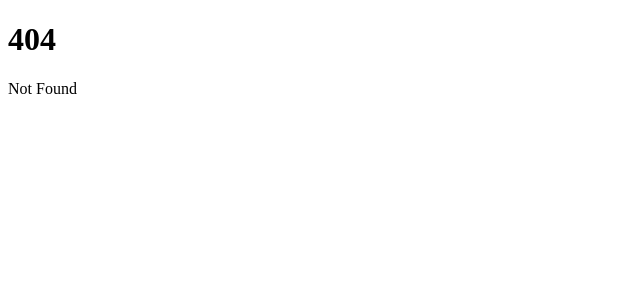
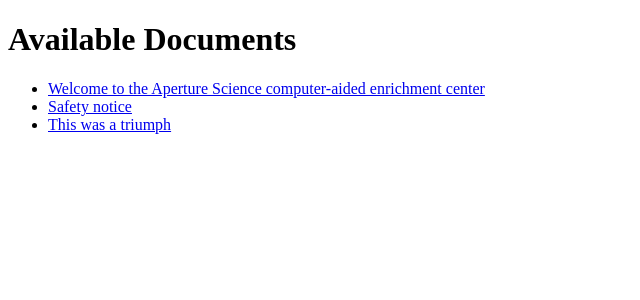
Before and after one commit to kitty-committee/kittysync, a SvelteKit app in the folder packages/frontend/: page /app/documents in a window 1280 px wide. Before the commit this address had no page. Shown: the top 300 px of the page, without its empty margins (0-640 px from the left). Built offline with nearby package versions, Linux system fonts and the light colour scheme.

Commit message:
Display a list of temporart documents

```diff
--- /dev/null
+++ b/packages/frontend/src/routes/app/(authenticated)/documents/+page.server.ts
@@ -0,0 +1,11 @@
+import { posts } from './data.js';
+
+export function load() {
+    return {
+        summaries: posts.map((post) => ({
+            id: post.id,
+            slug: post.slug,
+            title: post.title
+        }))
+    };
+}
--- /dev/null
+++ b/packages/frontend/src/routes/app/(authenticated)/documents/+page.svelte
@@ -0,0 +1,12 @@
+<script lang="ts">
+    let { data } = $props();
+</script>
+
+
+<h1>Available Documents</h1>
+
+<ul>
+    {#each data.summaries as summary (summary.id)}
+        <li><a href="/app/documents/{summary.slug}">{summary.title}</a></li>
+    {/each}
+</ul>
--- /dev/null
+++ b/packages/frontend/src/routes/app/(authenticated)/documents/[slug]/+page.svelte
@@ -0,0 +1,6 @@
+<script lang="ts">
+    let { data } = $props();
+</script>
+
+<h1>{data.post.title}</h1>
+<div>{@html data.post.content}</div>
--- /dev/null
+++ b/packages/frontend/src/routes/app/(authenticated)/documents/data.js
@@ -0,0 +1,24 @@
+export const posts = [
+	{
+        id: 1,
+		slug: 'welcome',
+		title: 'Welcome to the Aperture Science computer-aided enrichment center',
+		content:
+			'<p>We hope your brief detention in the relaxation vault has been a pleasant one.</p><p>Your specimen has been processed and we are now ready to begin the test proper.</p>'
+	},
+
+	{
+        id: 2,
+		slug: 'safety',
+		title: 'Safety notice',
+		content:
+			'<p>While safety is one of many Enrichment Center Goals, the Aperture Science High Energy Pellet, seen to the left of the chamber, can and has caused permanent disabilities, such as vaporization. Please be careful.</p>'
+	},
+
+	{
+        id: 3,
+		slug: 'cake',
+		title: 'This was a triumph',
+		content: "<p>I'm making a note here: HUGE SUCCESS.</p>"
+	}
+];
```
Also changed, not shown: packages/frontend/src/routes/app/(authenticated)/documents/[slug]/+page.server.ts (added, +12 -0 lines), 1 other file (tests, documents, lock files or other folders).
